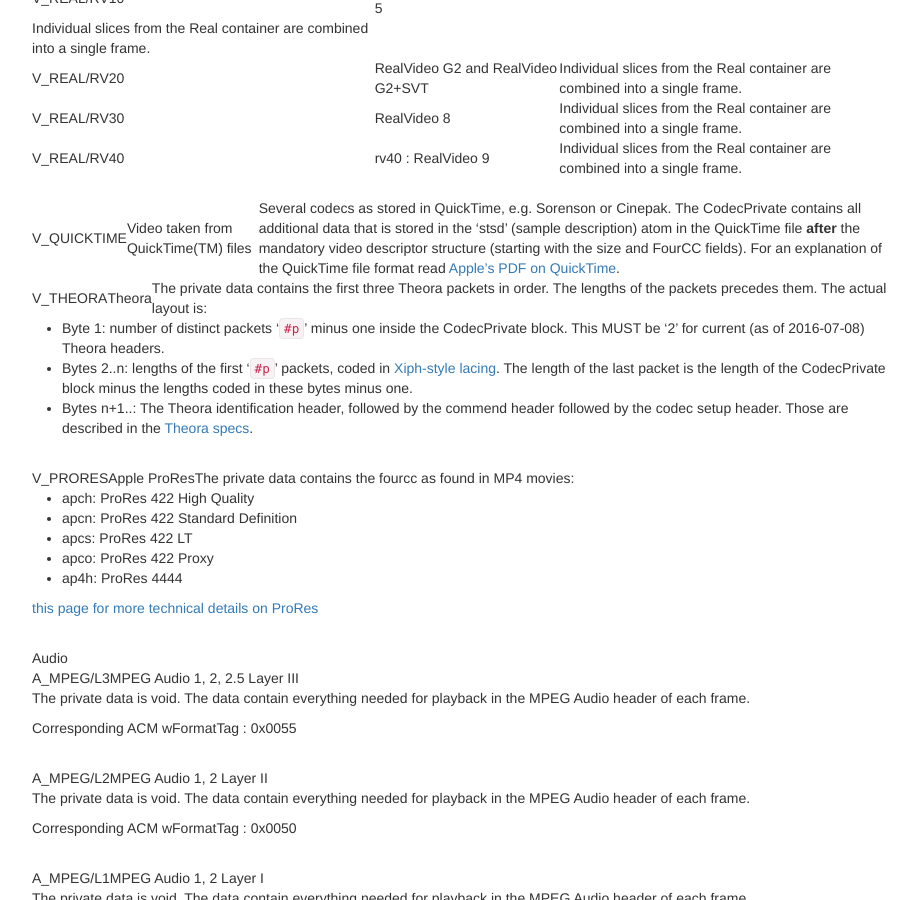
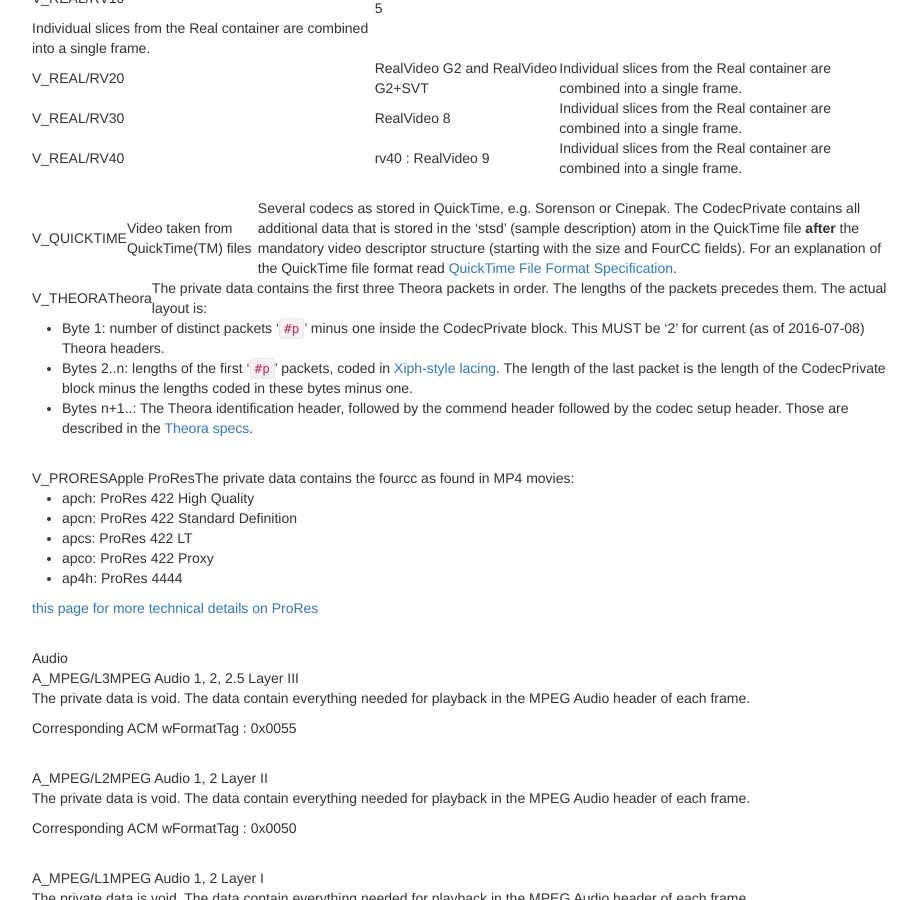
Before and after one commit to ietf-wg-cellar/matroska-specification, a Jekyll site: the page built from codec_specs.md, in a window 1280 px wide and 900 px high, scrolled down 1267 px. Shown: the whole window, without its empty margins (273-1190 px from the left). Built offline with Jekyll 4.4.1, drawn with Linux system fonts in a browser that asks for light colours.

Commit message:
dead link
I don't know where the PDF is now on Apple's website.

```diff
--- a/codec_specs.md
+++ b/codec_specs.md
@@ -42,7 +42,7 @@
 | V_REAL/RV40 | rv40 : RealVideo 9 | Individual slices from the Real container are combined into a single frame. |
 
  |
-| V_QUICKTIME | Video taken from QuickTime(TM) files | Several codecs as stored in QuickTime, e.g. Sorenson or Cinepak. The CodecPrivate contains all additional data that is stored in the 'stsd' (sample description) atom in the QuickTime file **after** the mandatory video descriptor structure (starting with the size and FourCC fields). For an explanation of the QuickTime file format read [Apple's PDF on QuickTime](http://developer.apple.com/documentation/quicktime/QTFF/qtff.pdf). |
+| V_QUICKTIME | Video taken from QuickTime(TM) files | Several codecs as stored in QuickTime, e.g. Sorenson or Cinepak. The CodecPrivate contains all additional data that is stored in the 'stsd' (sample description) atom in the QuickTime file **after** the mandatory video descriptor structure (starting with the size and FourCC fields). For an explanation of the QuickTime file format read [QuickTime File Format Specification](https://developer.apple.com/library/mac/documentation/QuickTime/QTFF/QTFFPreface/qtffPreface.html). |
 
 | V_THEORA | Theora | The private data contains the first three Theora packets in order. The lengths of the packets precedes them. The actual layout is:
 
```
